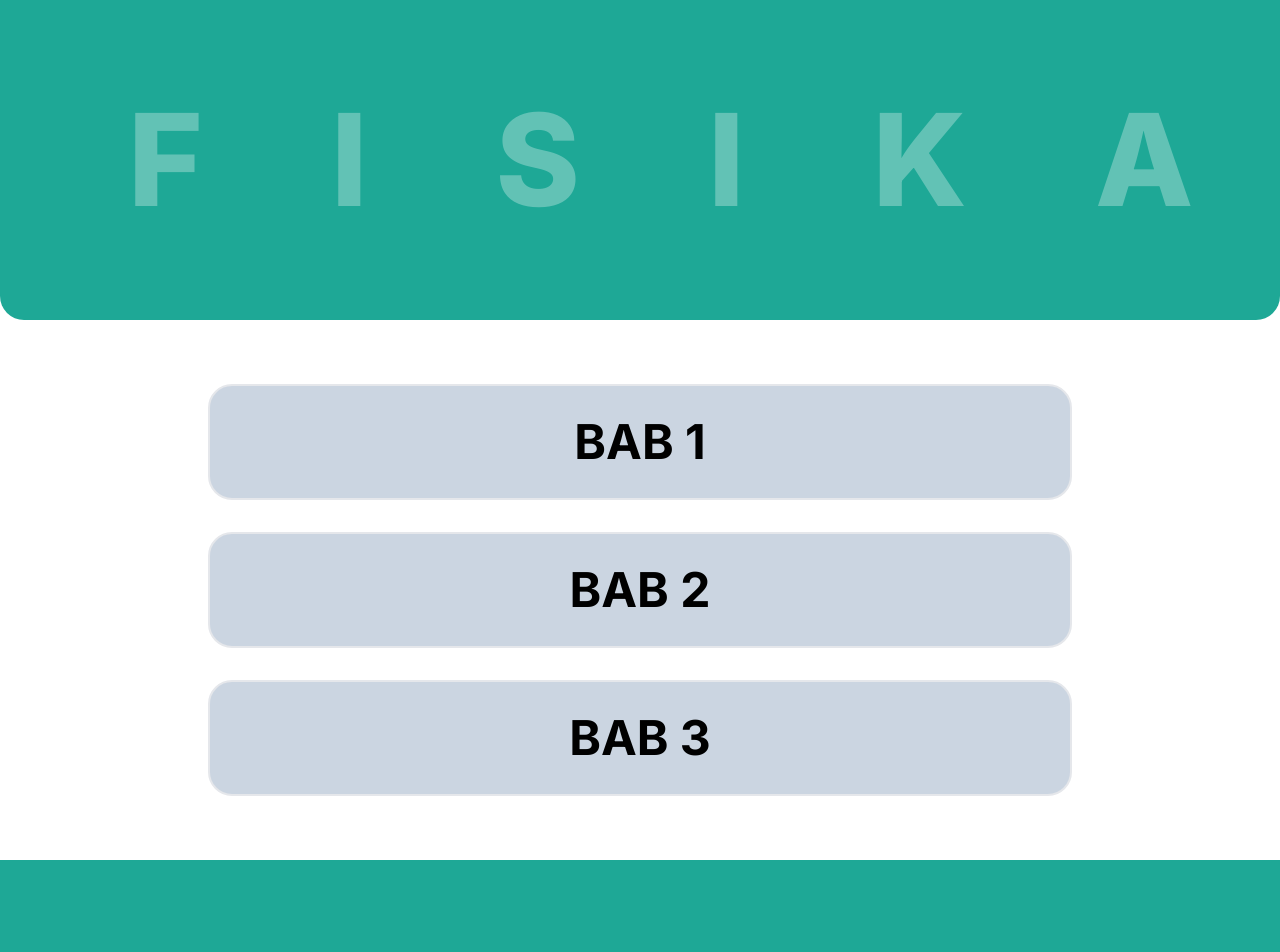
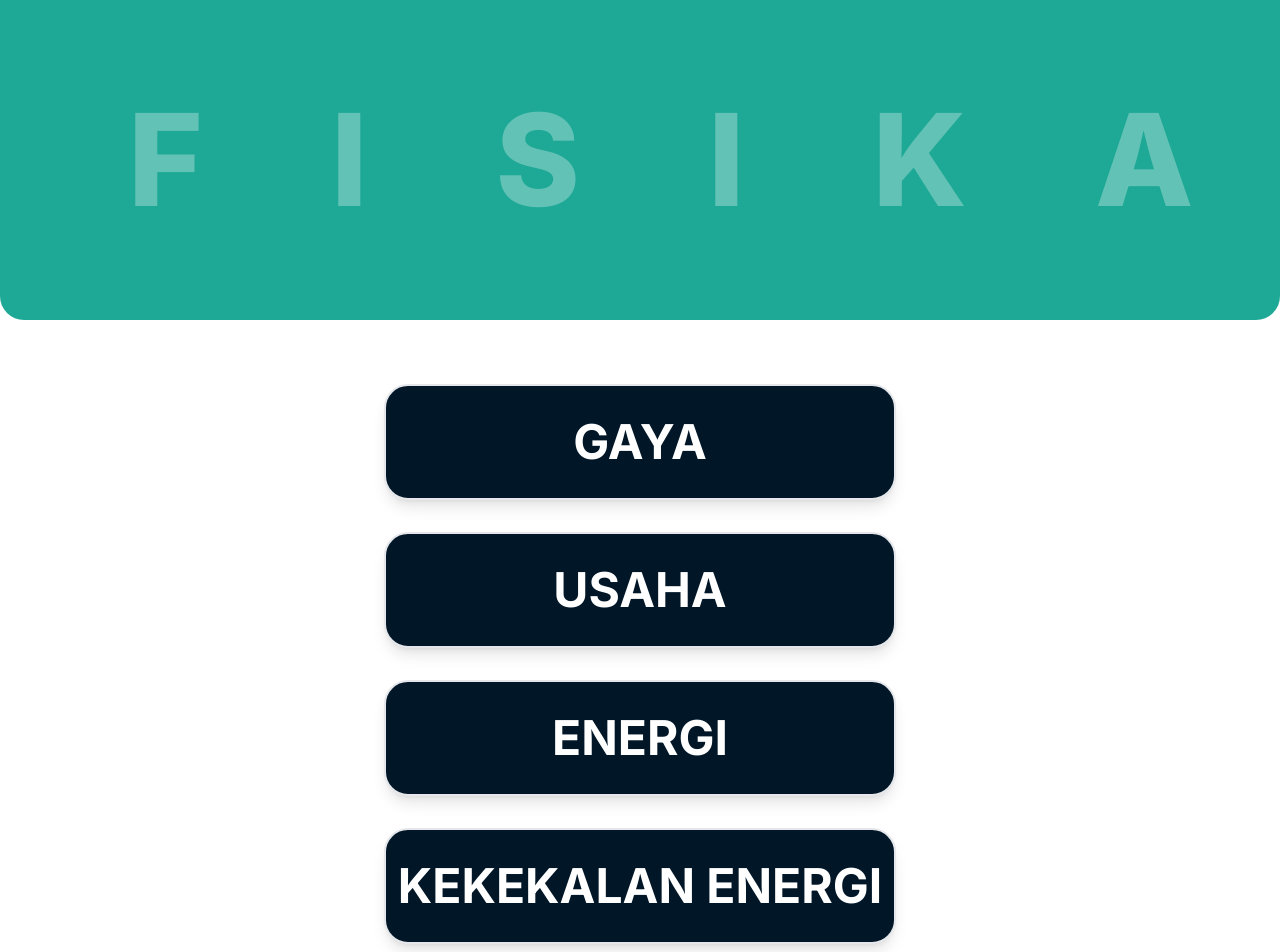
Before and after one commit to Alvalens/cylea, a Next.js app: page /chapter in a window 1280 px wide. Shown: the top 952 px of the page. Before the commit the page ends 860 px from the top, so only its background shows below. Built offline with nearby package versions, Linux system fonts and the light colour scheme.

Commit message:
refactor: UI components and add new quiz page

```diff
--- a/app/(user)/chapter/page.jsx
+++ b/app/(user)/chapter/page.jsx
@@ -1,22 +1,32 @@
-export default function Materials() {
+export default function Page() {
 	return (
 		<>
-			<div className='space-y-8'>
-				<div className='border-2 rounded-3xl py-8 mx-52 bg-slate-300 '>
-					<div className='text-center font-bold uppercase text-5xl mx-52'>
-						bab&nbsp;1
+			<div className='grid grid-cols-1 space-y-8'>
+				<button className='border-2 rounded-3xl py-8 bg-[#011627] mx-96 shadow-lg'>
+					<div className='text-center font-bold uppercase text-5xl text-white'>
+						gaya
 					</div>
-				</div>
-				<div className='border-2 rounded-3xl py-8 mx-52 bg-slate-300 '>
-					<div className='text-center font-bold uppercase text-5xl mx-52'>
-						bab&nbsp;2
+				</button>
+				<button className='border-2 rounded-3xl py-8 bg-[#011627] mx-96 shadow-lg'>
+					<div className='text-center font-bold uppercase text-5xl text-white'>
+						usaha
 					</div>
-				</div>
-				<div className='border-2 rounded-3xl py-8 mx-52 bg-slate-300 '>
-					<div className='text-center font-bold uppercase text-5xl mx-52'>
-						bab&nbsp;3
+				</button>
+				<button className='border-2 rounded-3xl py-8 bg-[#011627] mx-96 shadow-lg'>
+					<div className='text-center font-bold uppercase text-5xl text-white'>
+						energi
 					</div>
-				</div>
+				</button>
+				<button className='border-2 rounded-3xl py-8 bg-[#011627] mx-96 shadow-lg'>
+					<div className='text-center font-bold uppercase text-5xl text-white'>
+						kekekalan energi
+					</div>
+				</button>
+				<button className='border-2 rounded-3xl py-8 bg-[#011627] mx-96 shadow-lg'>
+					<div className='text-center font-bold uppercase text-5xl text-white'>
+						termodinamika
+					</div>
+				</button>
 			</div>
 		</>
 	);
--- a/app/(user)/material/page.jsx
+++ b/app/(user)/material/page.jsx
@@ -123,32 +123,35 @@ export default function Page() {
 				<button
 					type='submit'
 					onClick={handleSubmit}
-					className='uppercase border-2 border-black rounded-xl py-4 shadow-lg bg-[#BBFF29] w-80'
+					className='uppercase border-2 border-black rounded-xl py-4 shadow-lg shadow-gray-400 bg-[#BBFF29] w-80'
 				>
 					<p className='text-center font-bold'>sederhanakan?</p>
 				</button>
 				<div className='flex space-x-2'>
-					<div className='rounded-lg bg-[#BBFF29] shadow-md w-10 h-10 border-2 border-black'>
+					<button
+						disabled
+						className='rounded-lg bg-[#BBFF29] shadow-md shadow-gray-400 w-10 h-10 border-2 border-black disabled:opacity-30'
+					>
 						<p className='font-semibold text-center'>{"<"}</p>
-					</div>
-					<div className='rounded-lg bg-[#011627] shadow-md w-10 h-10'>
+					</button>
+					<button className='rounded-lg bg-[#011627] shadow-md shadow-gray-400 w-10 h-10'>
 						<p className='text-white font-semibold text-center'>1</p>
-					</div>
-					<div className='rounded-lg bg-[#DED6D6] shadow-md w-10 h-10'>
+					</button>
+					<button className='rounded-lg bg-[#DED6D6] shadow-md shadow-gray-400 w-10 h-10'>
 						<p className='font-semibold text-center'>2</p>
-					</div>
-					<div className='rounded-lg bg-[#DED6D6] shadow-md w-10 h-10'>
+					</button>
+					<button className='rounded-lg bg-[#DED6D6] shadow-md shadow-gray-400 w-10 h-10'>
 						<p className='font-semibold text-center'>3</p>
-					</div>
-					<div className='rounded-lg bg-[#DED6D6] shadow-md w-10 h-10'>
+					</button>
+					<button className='rounded-lg bg-[#DED6D6] shadow-md shadow-gray-400 w-10 h-10'>
 						<p className='font-semibold text-center'>4</p>
-					</div>
-					<div className='rounded-lg bg-[#DED6D6] shadow-md w-10 h-10'>
+					</button>
+					<button className='rounded-lg bg-[#DED6D6] shadow-md shadow-gray-400 w-10 h-10'>
 						<p className='font-semibold text-center'>5</p>
-					</div>
-					<div className='rounded-lg bg-[#BBFF29] shadow-md w-10 h-10 border-2 border-black'>
+					</button>
+					<button className='rounded-lg bg-[#BBFF29] shadow-md shadow-gray-400 w-10 h-10 border-2 border-black'>
 						<p className='font-semibold text-center'>{">"}</p>
-					</div>
+					</button>
 				</div>
 			</div>
 		</>
```
Also changed, not shown: app/(user)/quizzes/page.jsx (added), public/logo-panjang.png (added).
